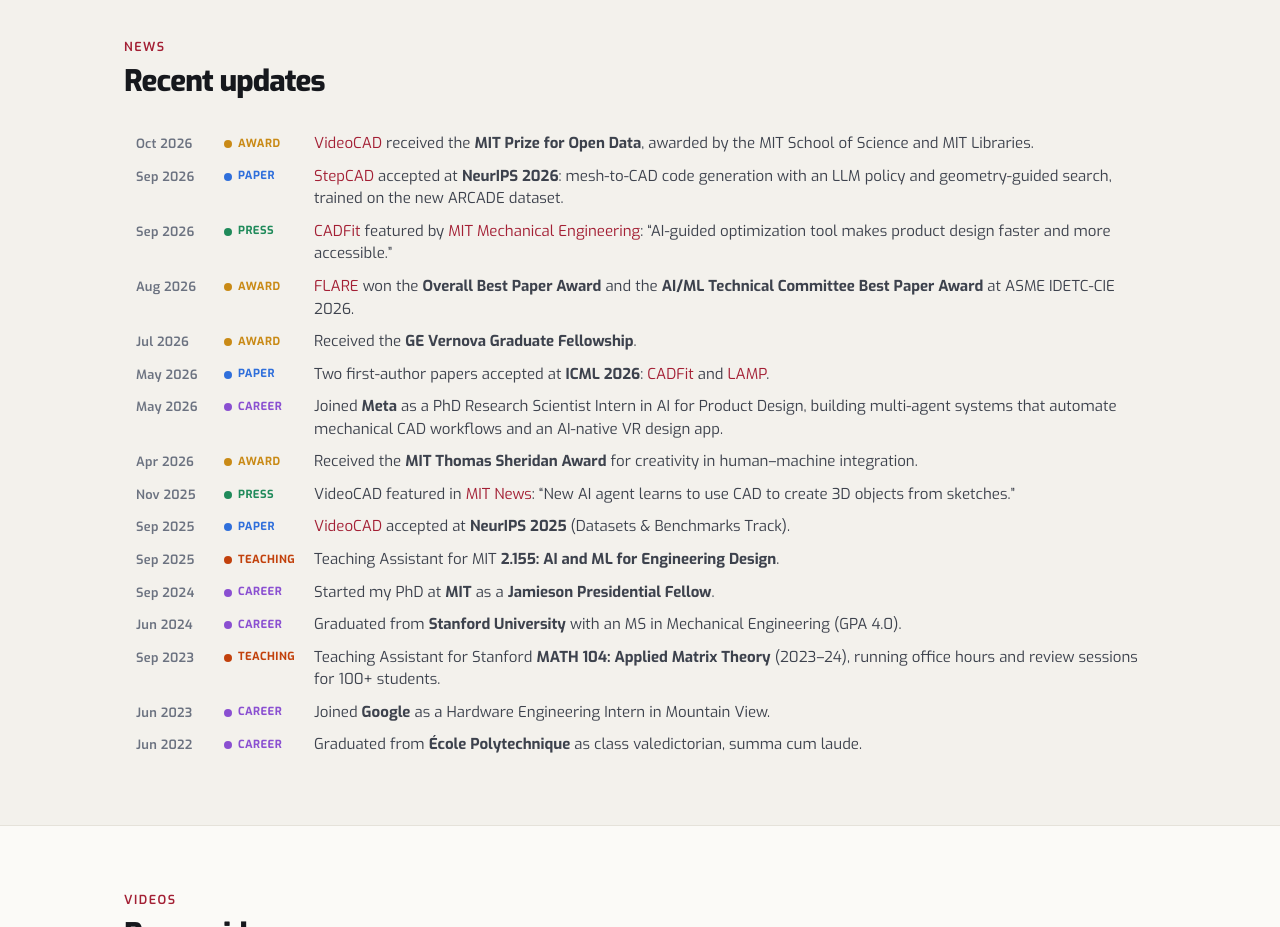
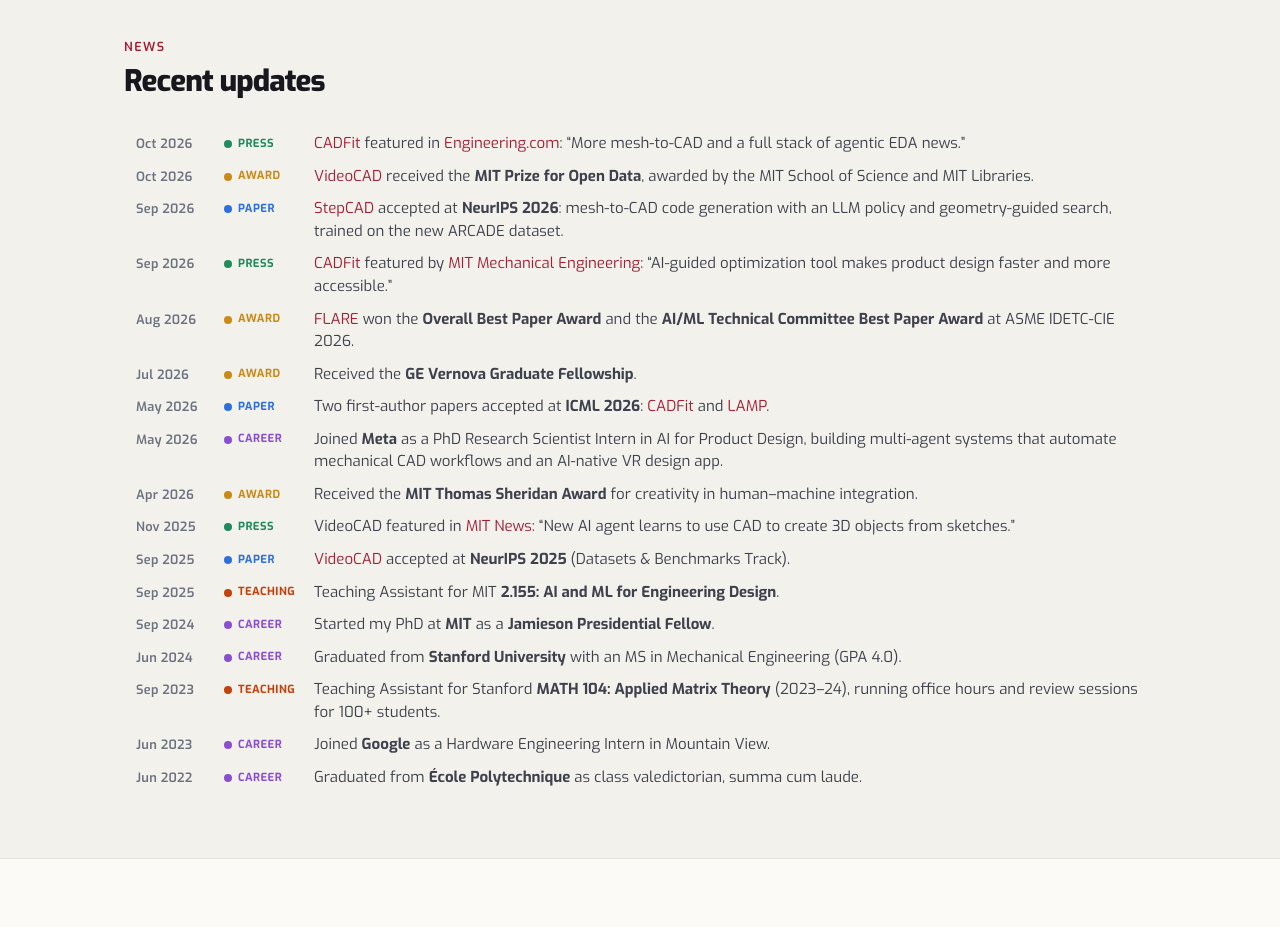
Before and after one commit to ghadinehme/ghadinehme.github.io, a plain HTML site: page index.html in a window 1280 px wide. Shown: the part 1640-2567 px from the top of the page. Drawn offline with Linux system fonts and the light colour scheme.

Commit message:
CADFit featured in Engineering.com
Co-Authored-By: Claude Opus 5.5 <noreply@anthropic.com>

```diff
--- a/index.html
+++ b/index.html
@@ -369,6 +369,7 @@
       </div>
     </div>
     <ul class="news" id="newsList">
+      <li><time>Oct 2026</time><span class="cat cat-press">Press</span><div><a href="publications.html#pub-cadfit">CADFit</a> featured in <a href="https://www.engineering.com/more-mesh-to-cad-and-a-full-stack-of-agentic-eda-news/" target="_blank" rel="noopener">Engineering.com</a>: “More mesh-to-CAD and a full stack of agentic EDA news.”</div></li>
       <li><time>Oct 2026</time><span class="cat cat-award">Award</span><div><a href="publications.html#pub-videocad">VideoCAD</a> received the <b>MIT Prize for Open Data</b>, awarded by the MIT School of Science and MIT Libraries.</div></li>
       <li><time>Sep 2026</time><span class="cat cat-paper">Paper</span><div><a href="publications.html#pub-stepcad">StepCAD</a> accepted at <b>NeurIPS 2026</b>: mesh-to-CAD code generation with an LLM policy and geometry-guided search, trained on the new ARCADE dataset.</div></li>
       <li><time>Sep 2026</time><span class="cat cat-press">Press</span><div><a href="publications.html#pub-cadfit">CADFit</a> featured by <a href="https://meche.mit.edu/news-media/ai-guided-optimization-tool-makes-product-design-faster-and-more-accessible" target="_blank" rel="noopener">MIT Mechanical Engineering</a>: “AI-guided optimization tool makes product design faster and more accessible.”</div></li>
```
Also changed, not shown: publications.html (+1 -0 lines).
